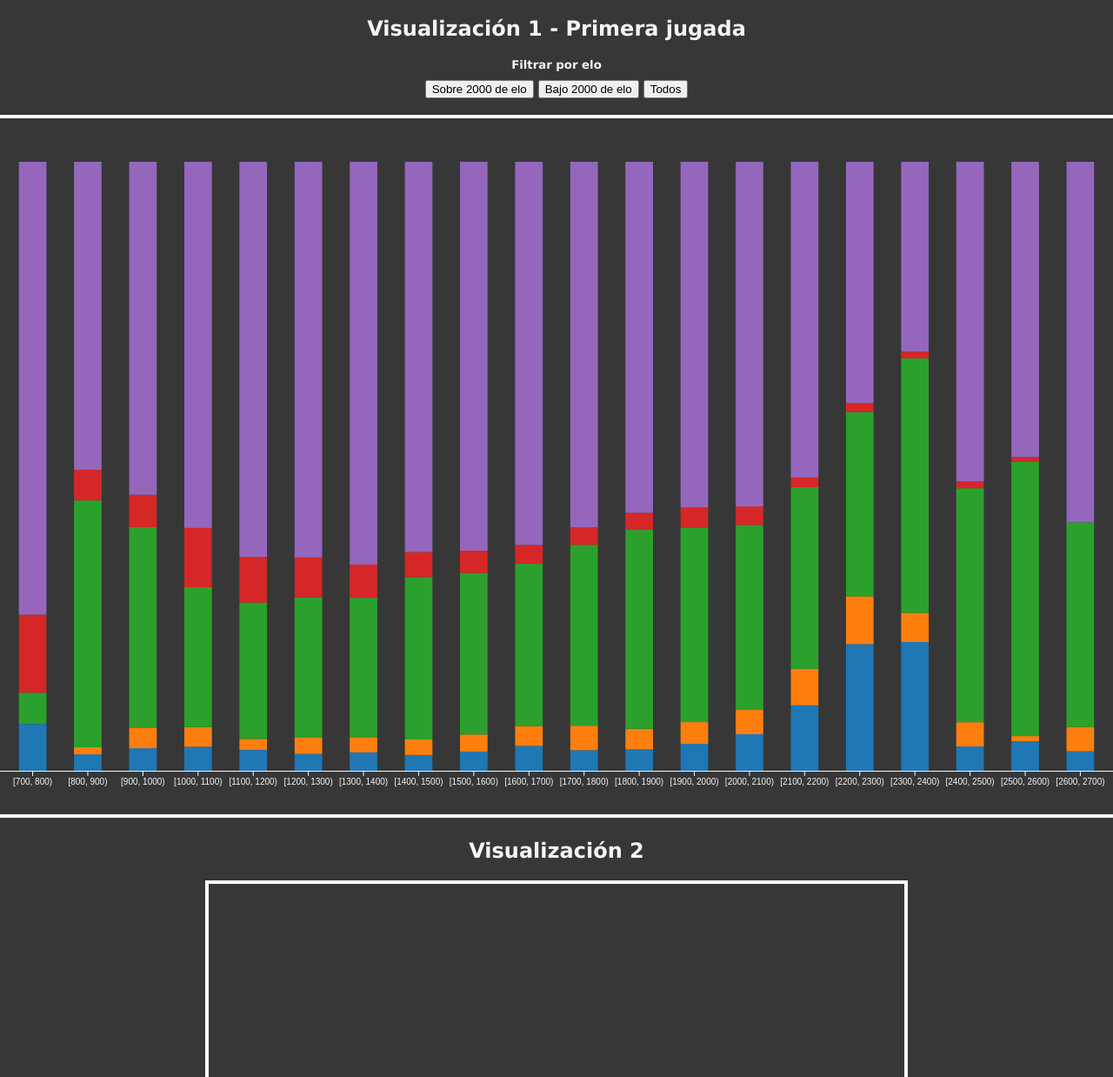
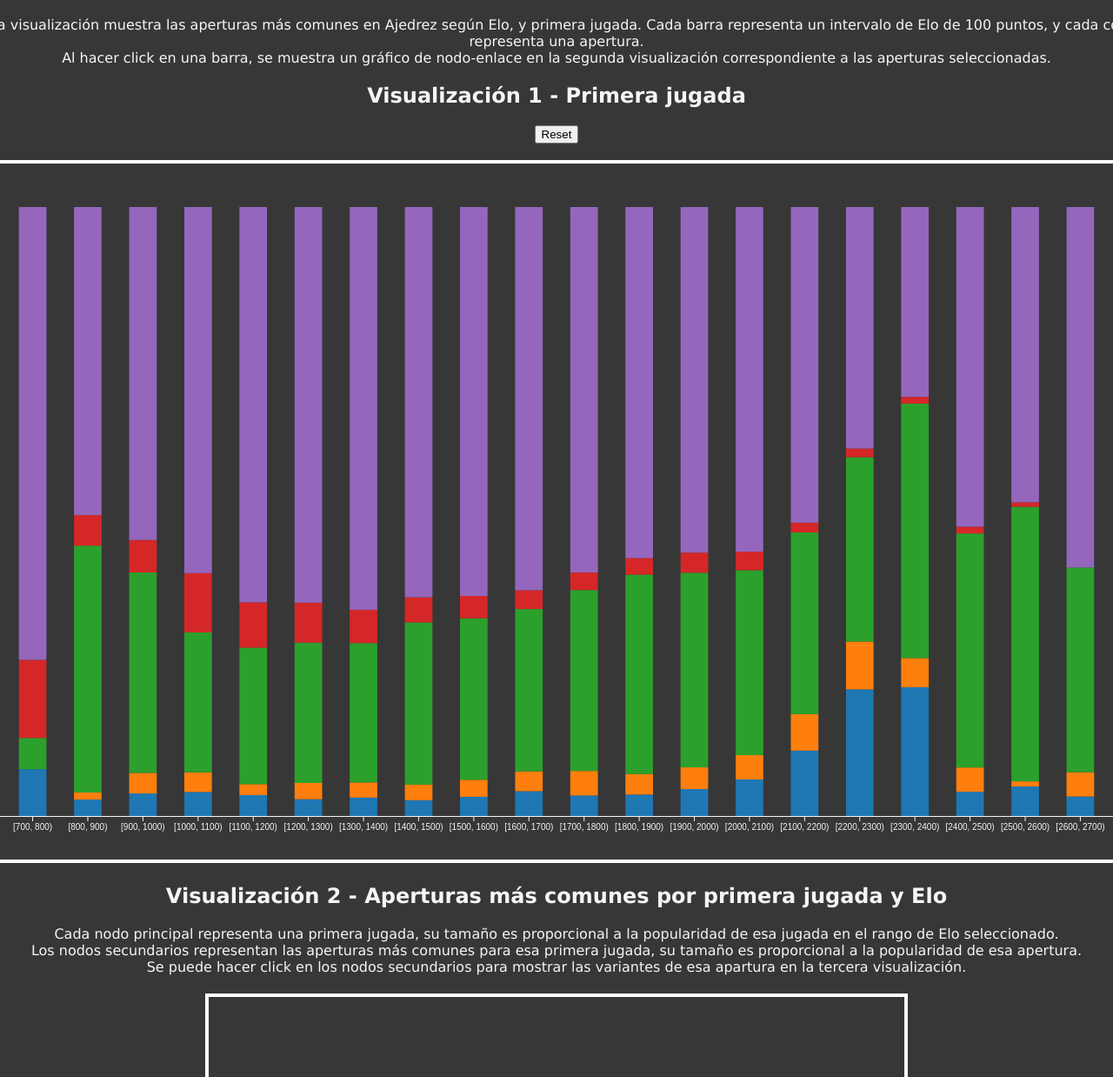
Before and after one commit to Aledgit/proyectoinfovis, a plain HTML site: page index.html in a window 1280 px wide. Shown: the part 62-1300 px from the top of the page at 87% size. Drawn offline with nearby package versions, Linux system fonts and the light colour scheme; a script that the page names is missing.

Commit message:
Update index.html

```diff
--- a/index.html
+++ b/index.html
@@ -7,19 +7,22 @@
     <meta name="viewport" content="width=device-width, initial-scale=1.0">
     <link rel="stylesheet" href="style.css">
     <script src="https://d3js.org/d3.v7.js"></script>
-    <title>T02</title>
+    <title>Proyecto Final</title>
 </head>
 
 <body>
     <div class="container">
         <h1>Ajedrez</h1>
 
+        Esta visualización muestra las aperturas más comunes en Ajedrez según Elo, y primera jugada.
+        Cada barra representa un intervalo de Elo de 100 puntos, y cada color representa una apertura.
+
+        <br>
+        Al hacer click en una barra, se muestra un gráfico de nodo-enlace en la segunda visualización correspondiente a las aperturas seleccionadas.
+
         <h2>Visualización 1 - Primera jugada</h2>
         <div>
-            <h5>Filtrar por elo</h5>
-            <button id="filter-button">Sobre 2000 de elo</button>
-            <button id="filter-button2">Bajo 2000 de elo</button>
-            <button id="filter-reset">Todos</button>
+            <button id="filter-reset">Reset</button>
         </div>
 
         <br>
@@ -27,12 +30,33 @@
         <div id="vis-1">
         </div>
 
-        <h2>Visualización 2</h2>
+        <h2>Visualización 2 - Aperturas más comunes por primera jugada y Elo</h2>
+
+        <p>Cada nodo principal representa una primera jugada, su tamaño es proporcional a la popularidad de esa jugada en el rango de Elo seleccionado.
+            <br>
+            Los nodos secundarios representan las aperturas más comunes para esa primera jugada, su tamaño es proporcional a la popularidad de esa apertura.
+            <br>
+            Se puede hacer click en los nodos secundarios para mostrar las variantes de esa apartura en la tercera visualización.
+        </p>
+
         <div id="vis-2">
+            <h4 id="selected"></h4>
         </div>
-        <h2>Visualización 3</h2>
+
+        <h2>Visualización 3 - Tablero de ajedréz con la apertura y sus variantes</h2>
+        <p>
+            Al seleccionar una variante en el menú dropdown, se muestra un tablero de ajedréz con la posición final de esa variante.
+        </p>
+
+        <div>
+            <h4>Variante</h4>
+            <select id="variante">
+            </select>
+        </div>
+
         <div id="vis-3">
         </div>
+
     </div>
     <script src="main.js"></script>
     <script src="configuration.js"></script>
```
